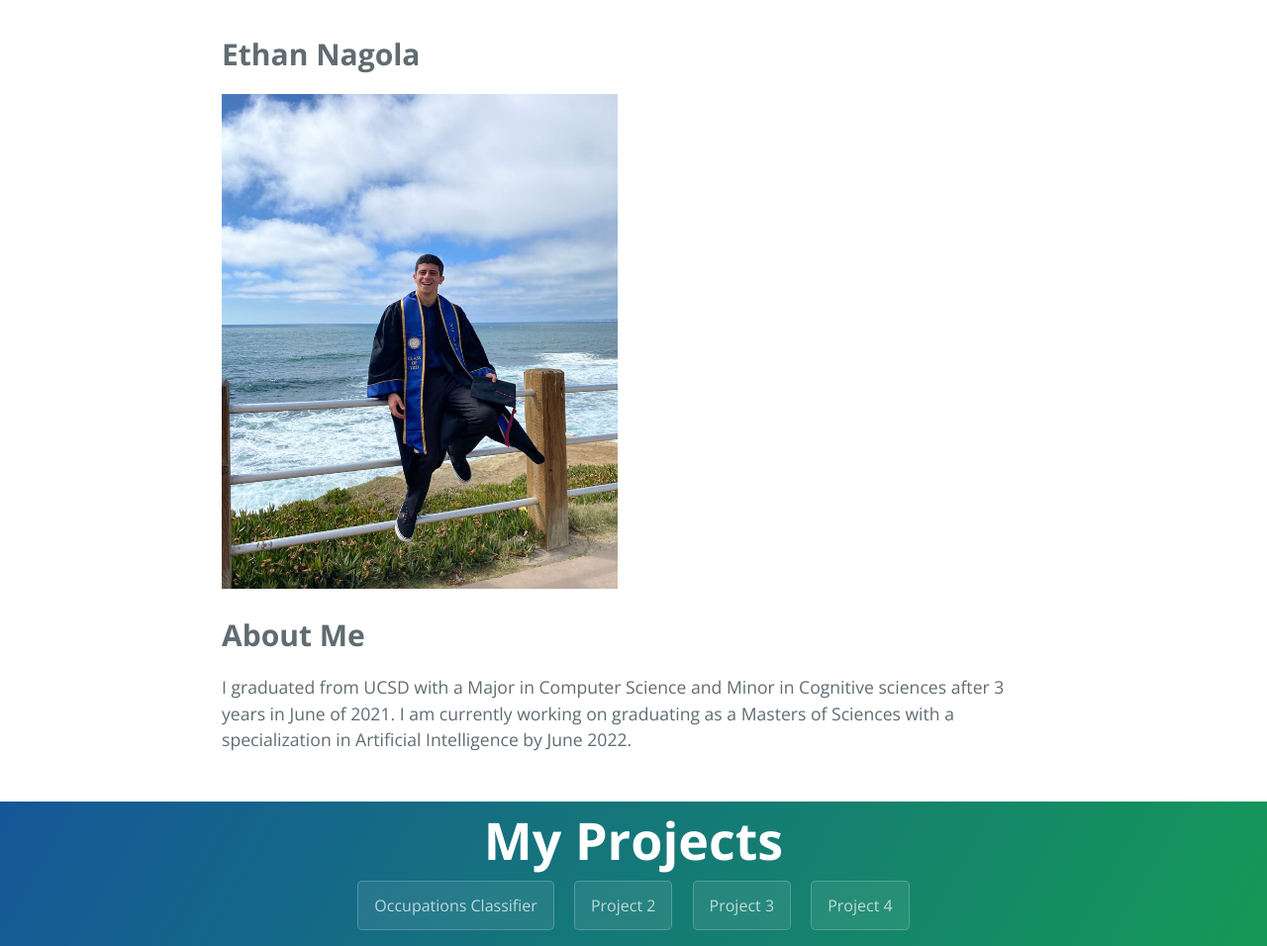
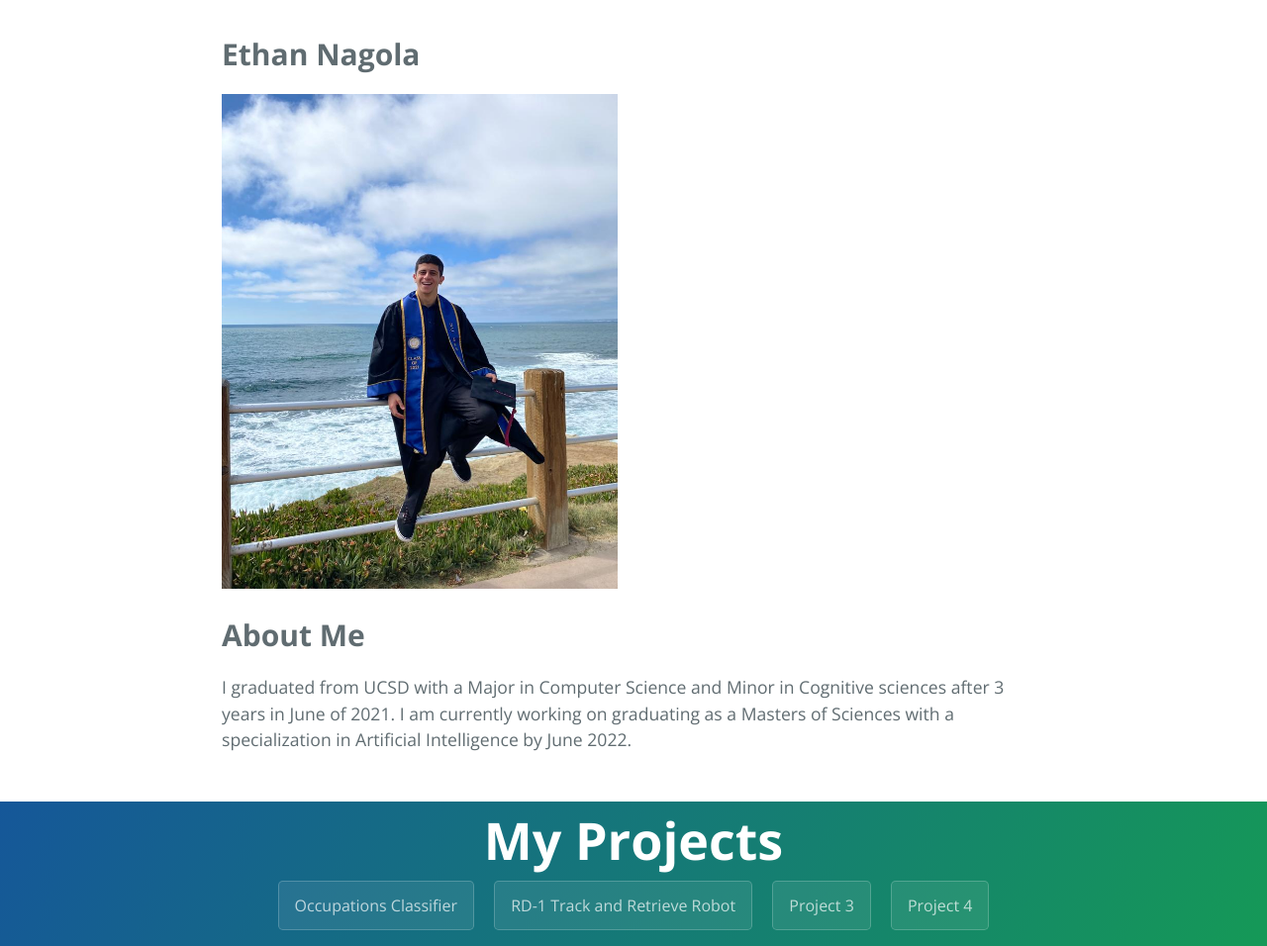
Before and after one commit to enagola/web, a Jekyll site: the page built from docs/ethan.md, in a window 1280 px wide. Shown: the whole page at 99% size. Built offline with Jekyll 4.4.1, drawn with Linux system fonts in a browser that asks for light colours.

Commit message:
Update template.html

```diff
--- a/docs/_layouts/template.html
+++ b/docs/_layouts/template.html
@@ -23,7 +23,7 @@
     <section class= {{ page.pageheader }} >
       <h1 class="project-name">My Projects</h1>
       <a href="/docs/Pdfs/CSE203B_Project (1).pdf" class="btn">Occupations Classifier</a>
-      <a href="https://www.google.com/search?q=this+page+is+temporarily+unavailable&client=ms-android-tmus-us-revc&prmd=invx&sxsrf=AOaemvJLzXqWHV1h04GJMdr3NxOt6qUBRQ:1630802198608&source=lnms&tbm=isch&sa=X&ved=2ahUKEwjEo_zNy-byAhWSMX0KHSclDPkQ_AUoAXoECAIQAQ&biw=412&bih=758&dpr=3.5#imgrc=gk-k0Nm26HEWWM" class="btn">Project 2</a>
+      <a href="https://ninhtran002.github.io/Smart-Droid-RD1/io2presentation" class="btn">RD-1 Track and Retrieve Robot</a>
       <a href="https://www.google.com/search?q=this+page+is+temporarily+unavailable&client=ms-android-tmus-us-revc&prmd=invx&sxsrf=AOaemvJLzXqWHV1h04GJMdr3NxOt6qUBRQ:1630802198608&source=lnms&tbm=isch&sa=X&ved=2ahUKEwjEo_zNy-byAhWSMX0KHSclDPkQ_AUoAXoECAIQAQ&biw=412&bih=758&dpr=3.5#imgrc=gk-k0Nm26HEWWM" class="btn">Project 3</a>
       <a href="https://www.google.com/search?q=this+page+is+temporarily+unavailable&client=ms-android-tmus-us-revc&prmd=invx&sxsrf=AOaemvJLzXqWHV1h04GJMdr3NxOt6qUBRQ:1630802198608&source=lnms&tbm=isch&sa=X&ved=2ahUKEwjEo_zNy-byAhWSMX0KHSclDPkQ_AUoAXoECAIQAQ&biw=412&bih=758&dpr=3.5#imgrc=gk-k0Nm26HEWWM" class="btn">Project 4</a>
 
```
